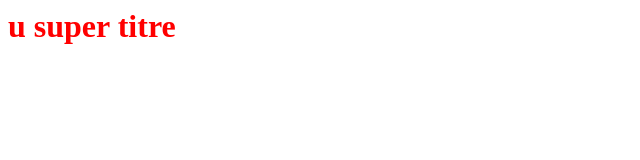
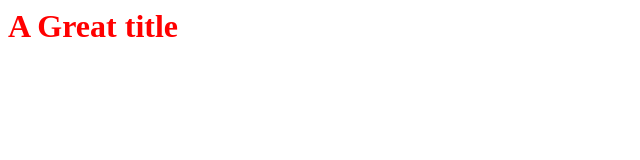
Before and after one commit to TCHAHADJI/openclassromproject, a plain HTML site: page index.html in a window 1280 px wide. Shown: the whole page, without its empty margins (0-640 px from the left). Drawn offline with Linux system fonts and the light colour scheme.

Commit message:
modifying H1 title

```diff
--- a/index.html
+++ b/index.html
@@ -4,6 +4,6 @@
     <link rel="stylesheet"  type="text/css" href="style.css">
   </head>
   <body>
-    <h1>u super titre</h1>
+    <h1>A Great title</h1>
   </body>
 </html>
```
